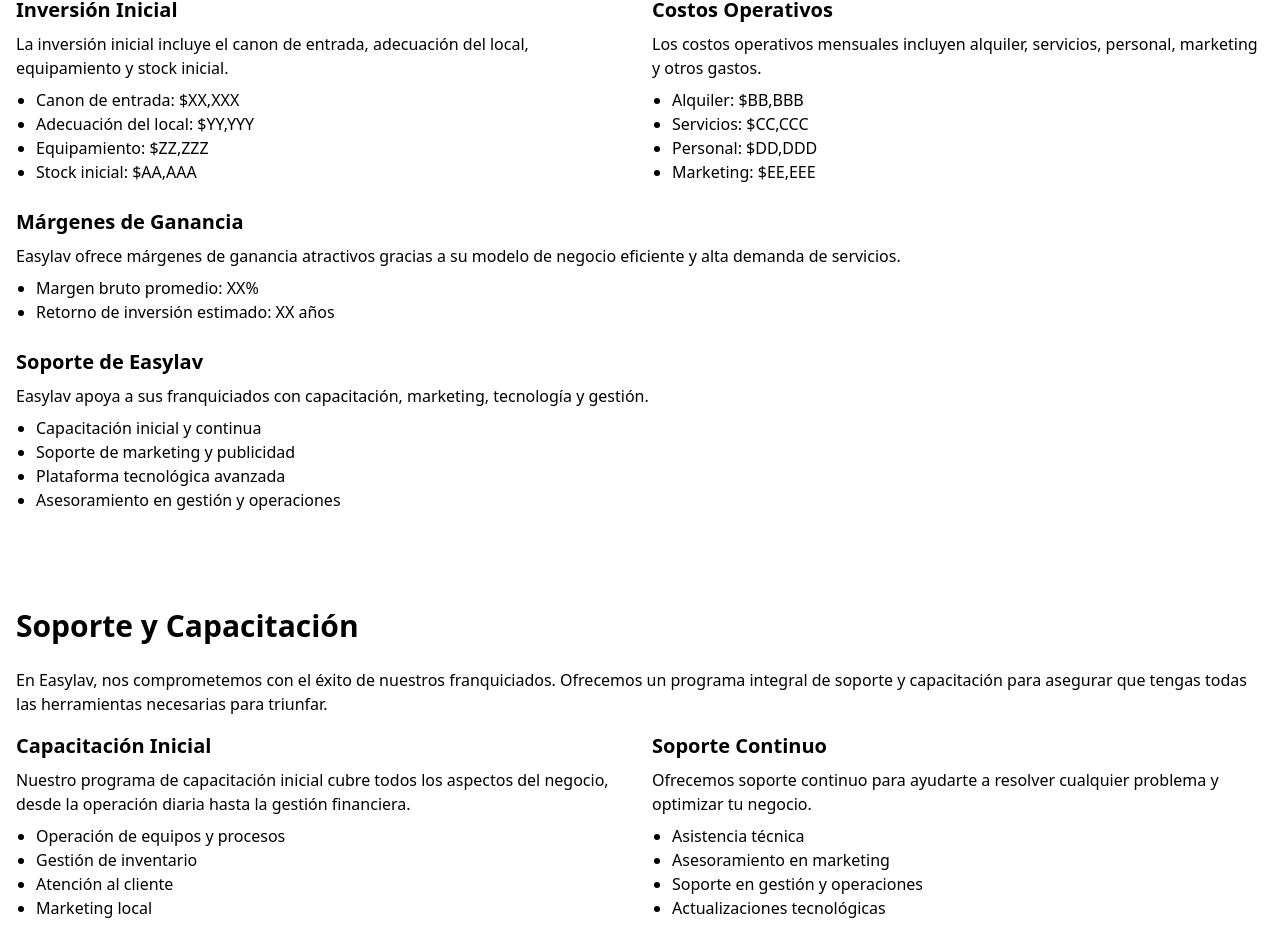
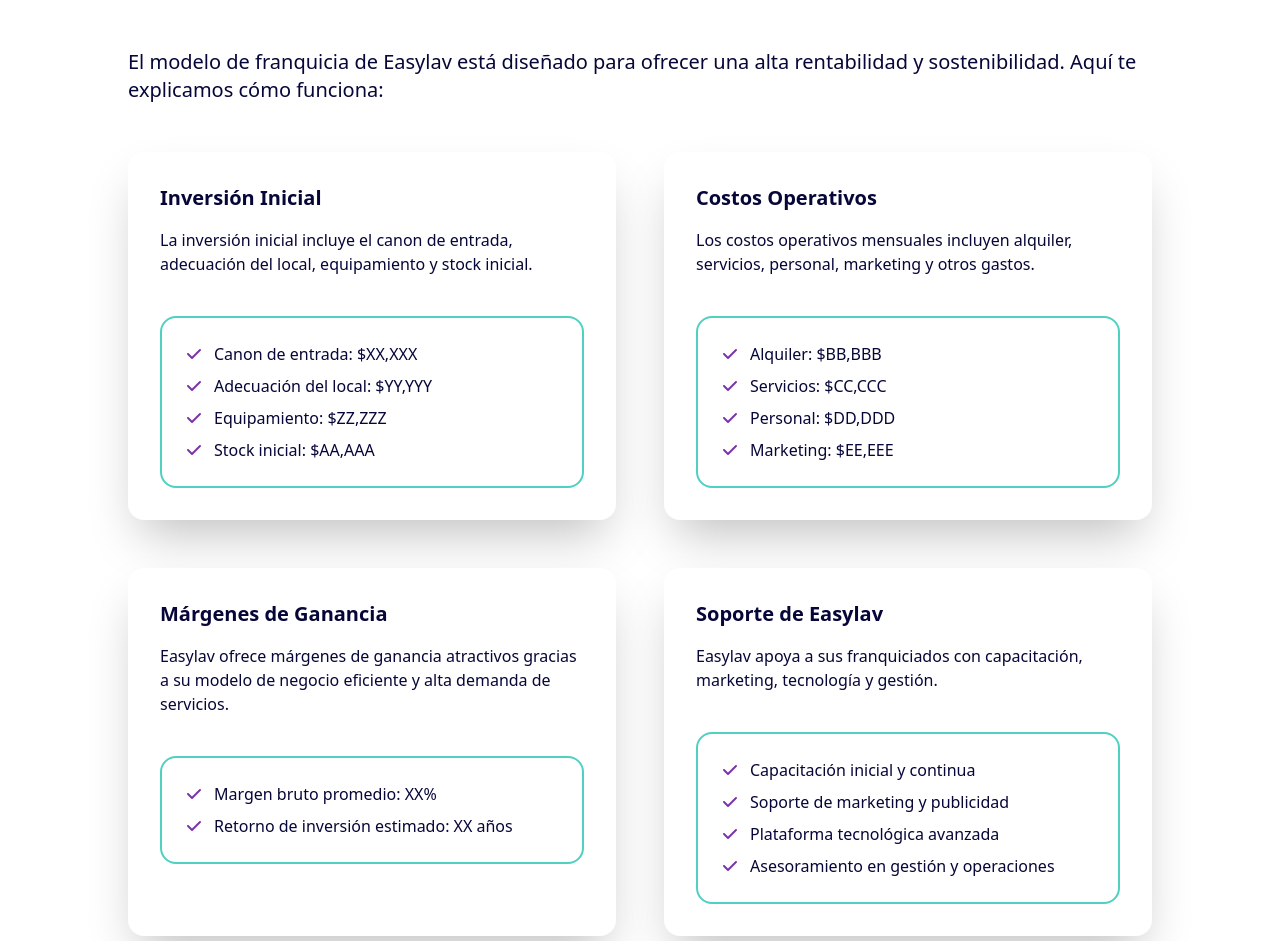
Before and after one commit to dspwebstudiomx/easylav-react, a React (Vite) app: page /franquicias in a window 1280 px wide. Shown: the part 3631-4572 px from the top of the page. Built offline with nearby package versions, Linux system fonts and the light colour scheme.

Commit message:
Refactors TitleH3 component for improved styling flexibility, updates SucursalCard and Service components for consistent text presentation, and enhances ModeloNegocio page layout with dynamic content rendering.

```diff
--- a/src/components/cards/SucursalCard.jsx
+++ b/src/components/cards/SucursalCard.jsx
@@ -156,7 +156,7 @@ const SucursalCard = (props) => {
       <section className='flex flex-col gap-4 justify-between items-center min-h-[240px] '>
         <div className='p-8 flex flex-col gap-4'>
           {/* Título */}
-          <TitleH3 justify='justify-center' color='text-dark'>
+          <TitleH3 justify='justify-center' color='text-dark' fontSize='text-base' textTransform='uppercase'>
             {title}
           </TitleH3>
           {/* Título */}
--- a/src/components/service/Service.jsx
+++ b/src/components/service/Service.jsx
@@ -45,7 +45,7 @@ const Service = ({ service }) => {
           />
         </div>
         <div className={`${SERVICE_UI.ELEMENT.DIV_TITLEH3} my-2`}>
-          <TitleH3 justify="justify-center" color="text-dark">
+          <TitleH3 justify="justify-center" color="text-secondary_dark" textTransform='uppercase'>
             {service.title}
           </TitleH3>
         </div>
--- a/src/components/text/TitleH3.jsx
+++ b/src/components/text/TitleH3.jsx
@@ -3,17 +3,16 @@ import Proptypes from 'prop-types';
 
 const classes = `
   ${GENERAL_UI.TITLEH3.FONT_FAMILY}
-  ${GENERAL_UI.TITLEH3.FONT_SIZE}
   ${GENERAL_UI.TITLEH3.FONT_WEIGHT}
+  ${GENERAL_UI.TITLEH3.COLOR}
   ${GENERAL_UI.TITLEH3.BACKGROUND_COLOR}
-  ${GENERAL_UI.TITLEH3.JUSTIFY}
   ${GENERAL_UI.TITLEH3.TEXT_TRANSFORM}
 `;
 
-const TitleH3 = ({ children, justify, color }) => {
+const TitleH3 = ({ children, justify, color, fontSize, textTransform }) => {
 
   return (
-    <h3 className={`${classes} flex ${justify} ${color}`}>
+    <h3 className={`${classes} flex ${justify} ${color} ${fontSize} ${textTransform}`}>
       {children}
     </h3>
   )
@@ -22,7 +21,9 @@ TitleH3.propTypes = {
   children: Proptypes.node,
   className: Proptypes.string,
   justify: Proptypes.string,
-  color: Proptypes.string
+  color: Proptypes.string,
+  fontSize: Proptypes.string,
+  textTransform: Proptypes.string,
 }
 
 export default TitleH3
--- a/src/constants/constants.js
+++ b/src/constants/constants.js
@@ -41,12 +41,12 @@ export const GENERAL_UI = {
   },
   TITLEH3: {
     FONT_FAMILY: "font-din-bold",
-    FONT_SIZE: "text-xl sm:text-base",
+    FONT_SIZE: "text-2xl sm:text-2xl",
     FONT_WEIGHT: "font-bold",
     COLOR: "text-dark  dark:text-primary",
     BACKGROUND_COLOR: "",
-    CARD: "text-base uppercase font-semibold",
-    TEXT_TRANSFORM: "uppercase",
+    CARD: "text-base font-semibold",
+    TEXT_TRANSFORM: "",
   },
   TITLEH4: {
     FONT_FAMILY: "font-din-regular",
--- a/src/pages/franquicias/ModeloNegocio.jsx
+++ b/src/pages/franquicias/ModeloNegocio.jsx
@@ -1,61 +1,81 @@
+import { Container, Paragraph, Section, TitleH3, TitleContainer, Spacing } from "components";
+import { FaCheck } from "react-icons/fa6";
+
+
+const tarjetasModeloNegocio = [
+  {
+    id: 1,
+    titulo:'Inversión Inicial',
+    descripcion:'La inversión inicial incluye el canon de entrada, adecuación del local, equipamiento y stock inicial.',
+    caracteristicas: [
+      'Canon de entrada: $XX,XXX',
+      'Adecuación del local: $YY,YYY',
+      'Equipamiento: $ZZ,ZZZ',
+      'Stock inicial: $AA,AAA'
+    ]
+  },
+  {
+    id: 2,
+    titulo:'Costos Operativos',
+    descripcion:'Los costos operativos mensuales incluyen alquiler, servicios, personal, marketing y otros gastos.',
+    caracteristicas: [
+      'Alquiler: $BB,BBB',
+      'Servicios: $CC,CCC',
+      'Personal: $DD,DDD',
+      'Marketing: $EE,EEE'
+    ]
+  },
+  {
+    id: 3,
+    titulo:'Márgenes de Ganancia',
+    descripcion:'Easylav ofrece márgenes de ganancia atractivos gracias a su modelo de negocio eficiente y alta demanda de servicios.',
+    caracteristicas: [
+      'Margen bruto promedio: XX%',
+      'Retorno de inversión estimado: XX años'
+    ]
+  },
+  {
+    id: 4,
+    titulo:'Soporte de Easylav',
+    descripcion:'Easylav apoya a sus franquiciados con capacitación, marketing, tecnología y gestión.',
+    caracteristicas: [
+      'Capacitación inicial y continua',
+      'Soporte de marketing y publicidad',
+      'Plataforma tecnológica avanzada',
+      'Asesoramiento en gestión y operaciones'
+    ]
+  }
+]
+
 const ModeloNegocio = () => {
   return (
-    <section className="bg-gray-100 py-12">
-      <div className="container mx-auto px-4">
-        <h2 className="text-3xl font-semibold text-gray-800 mb-6">Modelo de Negocio Detallado</h2>
-        <p className="text-gray-700 mb-4">
+    <Section className="">
+      <Container className="flex flex-col gap-12">
+      <TitleContainer title='Modelo de Negocio Detallado'/>
+        <Paragraph>
           El modelo de franquicia de Easylav está diseñado para ofrecer una alta rentabilidad y sostenibilidad. Aquí te explicamos cómo funciona:
-        </p>
-        <div className="grid grid-cols-1 md:grid-cols-2 gap-6">
-          <div>
-            <h3 className="text-xl font-semibold text-gray-800 mb-2">Inversión Inicial</h3>
-            <p className="text-gray-700">
-              La inversión inicial incluye el canon de entrada, adecuación del local, equipamiento y stock inicial.
-            </p>
-            <ul className="list-disc pl-5 mt-2 text-gray-700">
-              <li>Canon de entrada: $XX,XXX</li>
-              <li>Adecuación del local: $YY,YYY</li>
-              <li>Equipamiento: $ZZ,ZZZ</li>
-              <li>Stock inicial: $AA,AAA</li>
-            </ul>
-          </div>
-          <div>
-            <h3 className="text-xl font-semibold text-gray-800 mb-2">Costos Operativos</h3>
-            <p className="text-gray-700">
-              Los costos operativos mensuales incluyen alquiler, servicios, personal, marketing y otros gastos.
-            </p>
-            <ul className="list-disc pl-5 mt-2 text-gray-700">
-              <li>Alquiler: $BB,BBB</li>
-              <li>Servicios: $CC,CCC</li>
-              <li>Personal: $DD,DDD</li>
-              <li>Marketing: $EE,EEE</li>
-            </ul>
-          </div>
+        </Paragraph>
+        <div className="grid grid-cols-1 md:grid-cols-2 gap-12">
+          {tarjetasModeloNegocio.map((tarjeta)=>
+             <article key={tarjeta.id} className="shadow-2xl p-8 rounded-2xl bg-light">
+              <TitleH3 textTransform='base' fontSize='text-xl'>{tarjeta.titulo}</TitleH3>
+              <Spacing distance='h-4'/>
+              <p className="text-gray-700 text-dark">
+                {tarjeta.descripcion}
+              </p>
+              <ul className="flex flex-col gap-2 bg-light text-dark list-none border-2 border-primary rounded-2xl p-6 mt-10">
+                {tarjeta.caracteristicas.map((caracteristica, index) => (
+                  <li key={`${tarjeta.id}-${index}`} className="flex gap-3 text-base items-center">
+                    <FaCheck className="text-secondary_dark" />
+                    <span>{caracteristica}</span>
+                  </li>
+                ))}
+              </ul>
+           </article>
+          )}
         </div>
-        <div className="mt-6">
-          <h3 className="text-xl font-semibold text-gray-800 mb-2">Márgenes de Ganancia</h3>
-          <p className="text-gray-700">
-            Easylav ofrece márgenes de ganancia atractivos gracias a su modelo de negocio eficiente y alta demanda de servicios.
-          </p>
-          <ul className="list-disc pl-5 mt-2 text-gray-700">
-            <li>Margen bruto promedio: XX%</li>
-            <li>Retorno de inversión estimado: XX años</li>
-          </ul>
-        </div>
-        <div className="mt-6">
-          <h3 className="text-xl font-semibold text-gray-800 mb-2">Soporte de Easylav</h3>
-          <p className="text-gray-700">
-            Easylav apoya a sus franquiciados con capacitación, marketing, tecnología y gestión.
-          </p>
-          <ul className="list-disc pl-5 mt-2 text-gray-700">
-            <li>Capacitación inicial y continua</li>
-            <li>Soporte de marketing y publicidad</li>
-            <li>Plataforma tecnológica avanzada</li>
-            <li>Asesoramiento en gestión y operaciones</li>
-          </ul>
-        </div>
-      </div>
-    </section>
+      </Container>
+    </Section>
   );
 };
 
```
